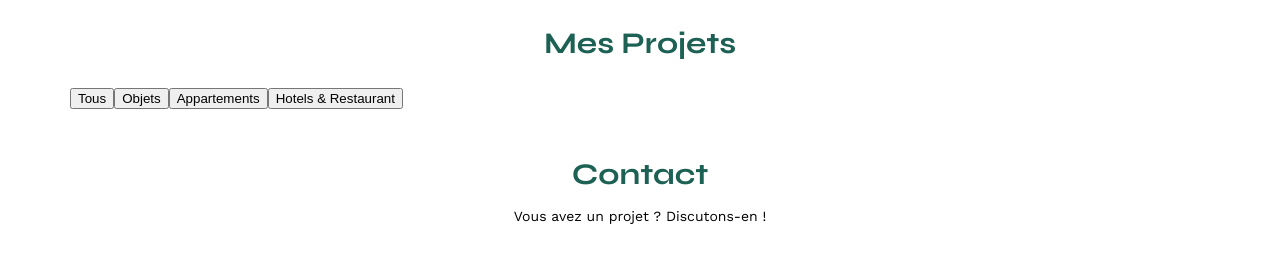
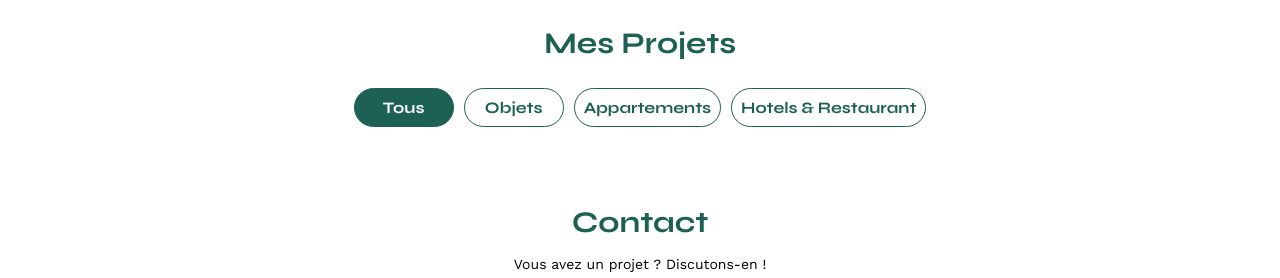
Before and after one commit to Leschaevej/Sophie-Bluel, a plain HTML site: page FrontEnd/index.html in a window 1280 px wide. Both pictures are taken after a click on the button "Tous". Shown: the part 507-785 px from the top of the page. Drawn offline with nearby package versions, Linux system fonts and the light colour scheme; no server answers.

Commit message:
Fin du 1.2

```diff
--- a/FrontEnd/assets/style.css
+++ b/FrontEnd/assets/style.css
@@ -125,6 +125,35 @@ li:hover {
 	text-align: center;
 	margin-bottom: 1em;
 }
+
+.filter {
+	display: flex;
+	justify-content: center;
+	gap: 10px;
+	margin-bottom: 30px;
+}
+
+.filter button {
+	font-family: 'Syne';
+	font-size: 16px;
+	font-weight: 700;
+	color: #1D6154;
+	padding: 9px;
+	min-width: 100px;
+	border-radius: 20px;
+	background-color: white;
+	border: 1px solid #1D6154;
+}
+
+.filter button:hover {
+	background-color: lightgray;
+}
+
+.filter button.active {
+	background-color: #1D6154;
+	color: white;
+}
+
 .gallery {
 	width: 100%;
 	display: grid;
--- a/FrontEnd/works.js
+++ b/FrontEnd/works.js
@@ -50,30 +50,36 @@ function generateFilter() {
     allButton.addEventListener("click", function () {
         console.log('Affichage de toutes les œuvres');
         generateWorks();
+        setActiveButton(allButton);
     });
+    // Ajouter le bouton "Tous" comme actif par défaut
+    allButton.classList.add("active");
     // Création du bouton "Objets" pour filtrer les œuvres par catégorie "Objets"
     const objectButton = document.createElement("button");
     objectButton.innerText = "Objets";
     objectButton.addEventListener("click", function () {
         console.log('Filtre: Objets');
-        const filteredWorks = worksData.filter(works => works.category === "Objets");
+        const filteredWorks = worksData.filter(works => works.category.name === "Objets");
         updateGallery(filteredWorks);
+        setActiveButton(objectButton);
     });
     // Création du bouton "Appartements" pour filtrer les œuvres par catégorie "Appartements"
     const apartmentButton = document.createElement("button");
     apartmentButton.innerText = "Appartements";
     apartmentButton.addEventListener("click", function () {
         console.log('Filtre: Appartements');
-        const filteredWorks = worksData.filter(works => works.category === "Appartements");
+        const filteredWorks = worksData.filter(works => works.category.name === "Appartements");
         updateGallery(filteredWorks);
+        setActiveButton(apartmentButton);
     });
     // Création du bouton "Hotels & Restaurant" pour filtrer les œuvres par catégorie "Hotels & restaurants"
     const hotelAndRestaurantButton = document.createElement("button");
     hotelAndRestaurantButton.innerText = "Hotels & Restaurant";
     hotelAndRestaurantButton.addEventListener("click", function () {
         console.log('Filtre: Hotels & restaurants');
-        const filteredWorks = worksData.filter(works => works.category === "Hotels & restaurants");
+        const filteredWorks = worksData.filter(works => works.category.name === "Hotels & restaurants");
         updateGallery(filteredWorks);
+        setActiveButton(hotelAndRestaurantButton);
     });
 
     // Ajout des boutons créés dans la section des filtres
@@ -108,5 +114,20 @@ function updateGallery(filteredWorks) {
     });
 }
 
+// Fonction pour ajouter la classe active au bouton cliqué
+function setActiveButton(selectedButton) {
+    // Sélectionner tous les boutons
+    const buttons = document.querySelectorAll(".filter button");
+
+    // Retirer la classe active de tous les boutons
+    buttons.forEach(button => {
+        button.classList.remove("active");
+    });
+
+    // Ajouter la classe active au bouton sélectionné
+    selectedButton.classList.add("active");
+    console.log(`${selectedButton.innerText} est actif`);
+}
+
 generateFilter();
 generateWorks();
```
